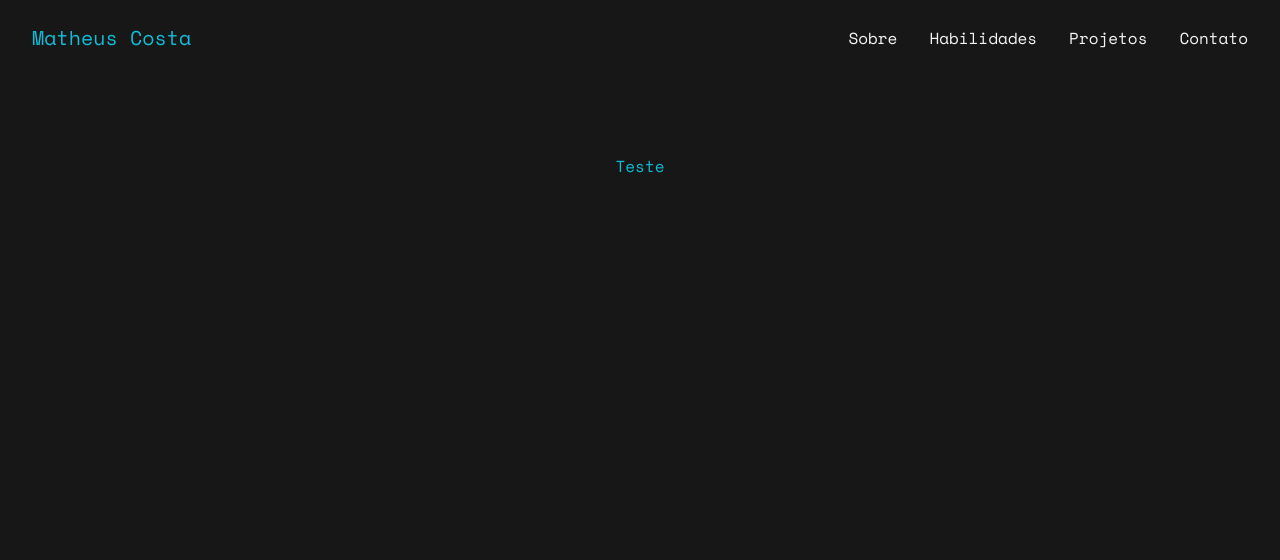
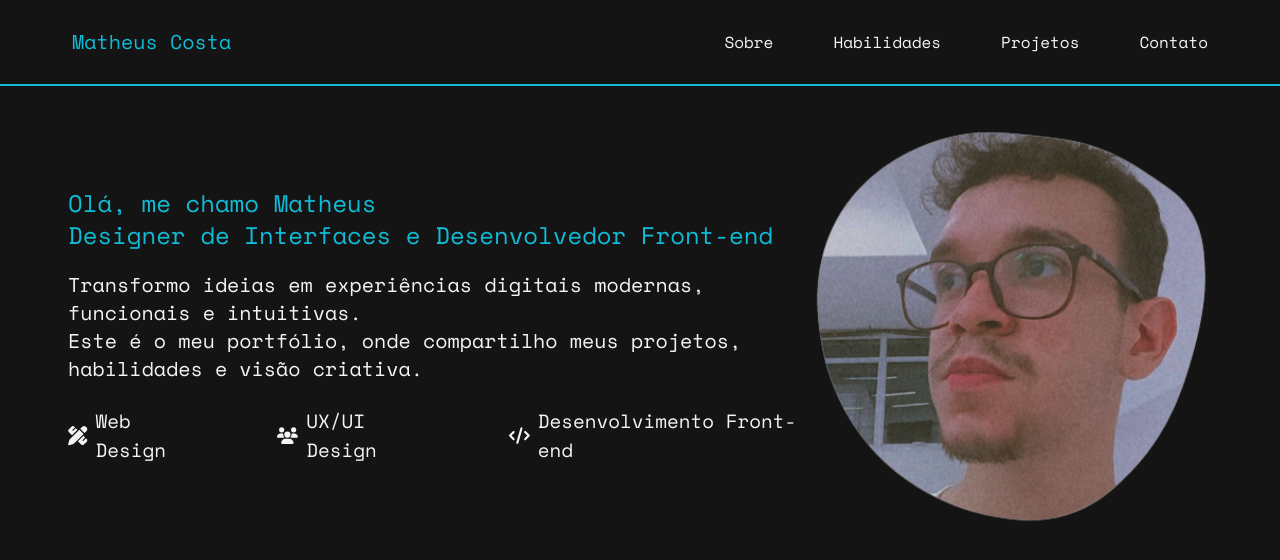
Before and after one commit to ed-matheus/my-portfolio, a Next.js app: page / in a window 1280 px wide. Shown: the top 560 px of the page. Built offline with nearby package versions, Linux system fonts and the light colour scheme.

Commit message:
primeira seção da homepage finalizada, junto com alterações no Header

```diff
--- a/package.json
+++ b/package.json
@@ -9,6 +9,10 @@
     "lint": "next lint"
   },
   "dependencies": {
+    "@fortawesome/fontawesome-svg-core": "^6.7.2",
+    "@fortawesome/free-brands-svg-icons": "^6.7.2",
+    "@fortawesome/free-solid-svg-icons": "^6.7.2",
+    "@fortawesome/react-fontawesome": "^0.2.2",
     "next": "15.3.0",
     "react": "^19.0.0",
     "react-dom": "^19.0.0"
--- a/src/app/globals.css
+++ b/src/app/globals.css
@@ -5,14 +5,15 @@
   font-family: var(--font-space-mono);
 }
 
-main {
-  font-size: 16px;
-}
-
 @theme {
   --color-blue-500: #11bcd6;
   --color-blue-200: #11a1b8;
   --color-light: #f5f5f5;
-  --color-black-500: #171717;
-  --color-black-400: #242424;
+  --color-black-500: #0f0f0f;
+  --color-black-400: #141414;
 }
+
+body {
+  font-size: 16px;
+  color: var(--color-light);
+}
--- a/src/app/page.js
+++ b/src/app/page.js
@@ -1,7 +1,43 @@
+import { FontAwesomeIcon } from "@fortawesome/react-fontawesome"; // Importando FontAwesome
+
+// Ícones do FontAwesome
+import { faCode, faPenRuler, faUsers } from "@fortawesome/free-solid-svg-icons";
+
 export default function Home() {
-  return (
-    <div className="grid grid-rows-[20px_1fr_20px] items-center justify-items-center p-8 pb-20 gap-16 sm:p-20 font-[family-name:var(--font-space-mono)]">
-      <h1 className="text-blue-500">Teste</h1>
-    </div>
-  );
+	return (
+		<div className="items-center justify-items-center">
+			<section className="flex justify-center items-center w-full px-5 py-10 bg-black-400">
+				<div className="w-[60%]">
+					<h2 className="text-blue-500 mb-5 text-2xl">
+						Olá, me chamo Matheus <br /> Designer de Interfaces e Desenvolvedor
+						Front-end
+					</h2>
+
+					<p className="text-xl">
+						Transformo ideias em experiências digitais modernas, funcionais e
+						intuitivas. <br />
+						Este é o meu portfólio, onde compartilho meus projetos, habilidades
+						e visão criativa.
+					</p>
+
+					<ul className="flex gap-18 mt-6">
+						<li className="flex items-center text-[1.2rem]">
+							<FontAwesomeIcon icon={faPenRuler} className="me-2 w-[1.3rem]" />
+							Web Design
+						</li>
+						<li className="flex items-center text-[1.2rem]">
+							<FontAwesomeIcon icon={faUsers} className="me-2 w-[1.3rem]" />
+							UX/UI Design
+						</li>
+						<li className="flex items-center text-[1.2rem]">
+							<FontAwesomeIcon icon={faCode} className="me-2 w-[1.3rem]" />
+							Desenvolvimento Front-end
+						</li>
+					</ul>
+				</div>
+
+				<img src="/me.png" alt="" className="w-[25rem] h-[25rem]" />
+			</section>
+		</div>
+	);
 }
--- a/src/components/Header.jsx
+++ b/src/components/Header.jsx
@@ -1,25 +1,26 @@
-import Link from 'next/link'
-import React from 'react'
+import Link from "next/link";
+import React from "react";
 
 const Header = () => {
   // Lista com path e nome de cada item do menu (navegação)
   const menuItems = [
-    {"id": 0, "path": "/sobre", "name": "Sobre"},
-    {"id": 1, "path": "/habilidades", "name": "Habilidades"},
-    {"id": 2, "path": "/projetos", "name": "Projetos"},
-    {"id": 3, "path": "/contato", "name": "Contato"},
-  ]
+    { id: 0, path: "/sobre", name: "Sobre" },
+    { id: 1, path: "/habilidades", name: "Habilidades" },
+    { id: 2, path: "/projetos", name: "Projetos" },
+    { id: 3, path: "/contato", name: "Contato" },
+  ];
 
   return (
-    <header className='flex justify-between items-center px-8 py-6 text-light bg-black-500'>
-      <Link href={"/"} className='text-blue-500 text-xl'>
+    <header className="flex justify-between items-center px-18 py-7 text-light bg-black-400 border-b-2 border-blue-500">
+      <Link href={"/"} className="text-blue-500 text-xl">
         Matheus Costa
       </Link>
+
       <nav>
-        <ul className='flex gap-8'>
+        <ul className="flex gap-15">
           {menuItems.map((item) => (
             <li key={item.id}>
-              <Link href={`${item.path}`} className='hover:text-blue-500'>
+              <Link href={`${item.path}`} className="hover:text-blue-500">
                 {item.name}
               </Link>
             </li>
@@ -27,7 +28,7 @@ const Header = () => {
         </ul>
       </nav>
     </header>
-  )
-}
+  );
+};
 
-export default Header
+export default Header;
```
Also changed, not shown: public/me.png (added), 1 other file (tests, documents, lock files or other folders).
